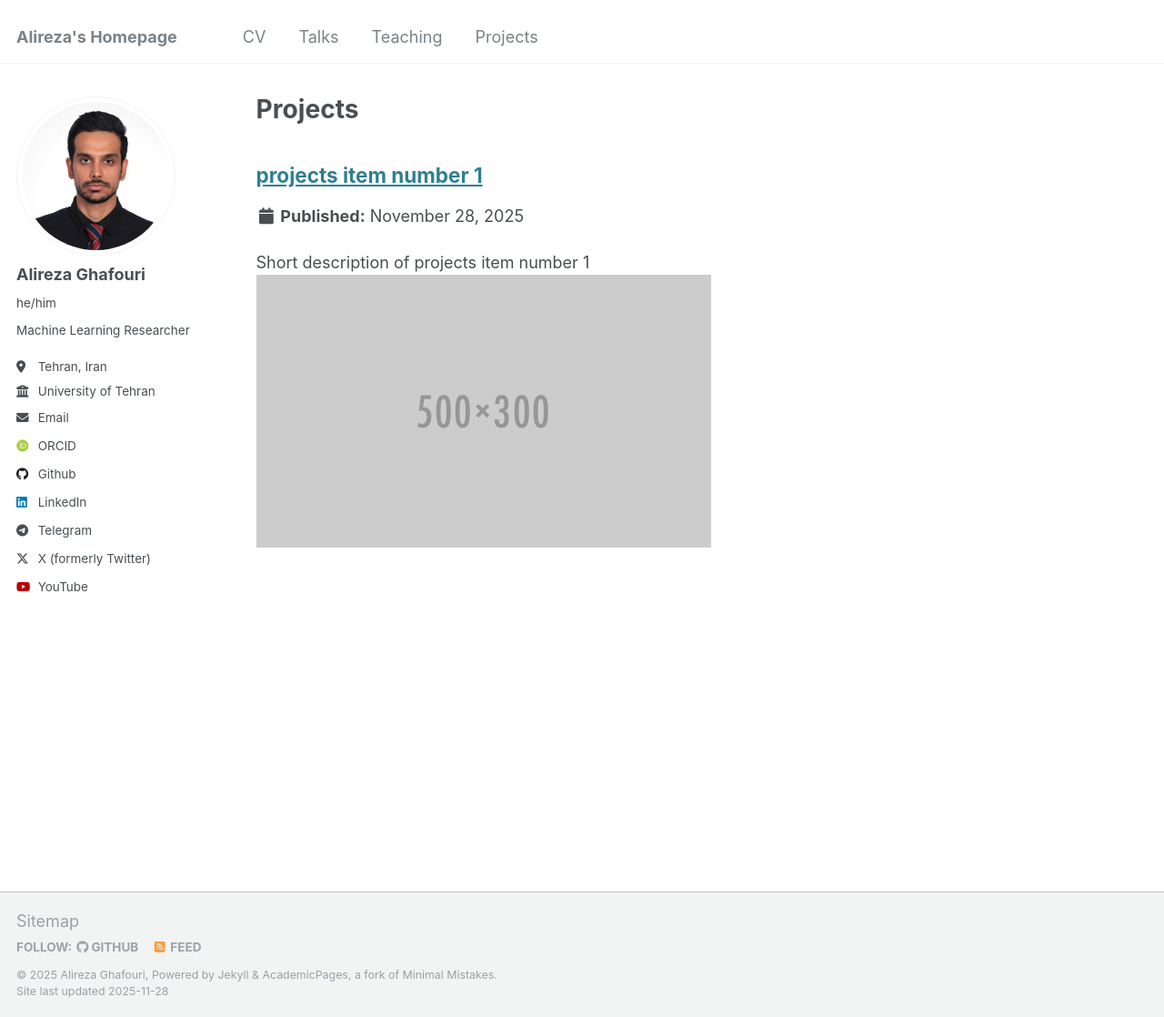
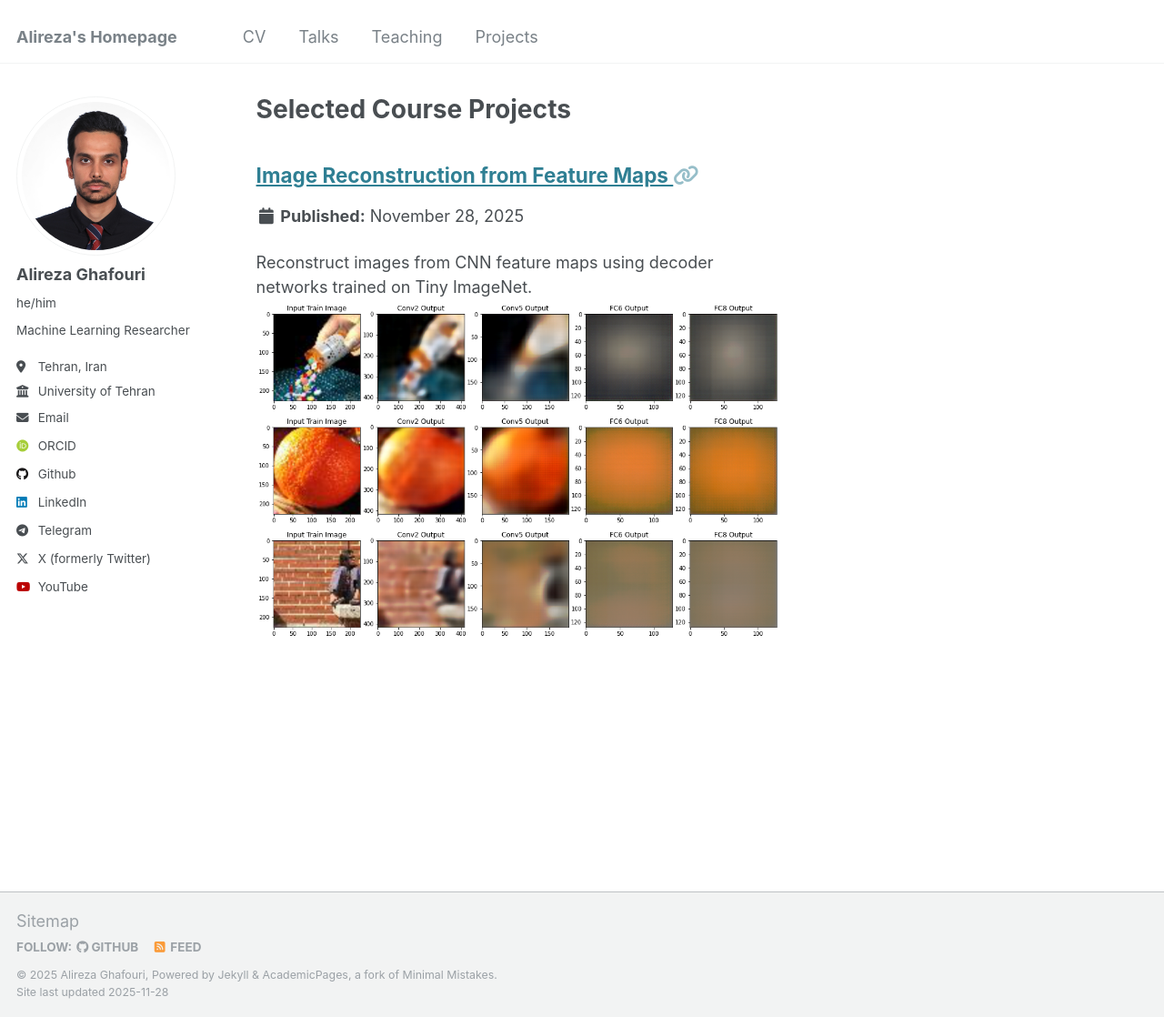
Before and after one commit to Alireza-Ghafouri/Alireza-Ghafouri.github.io, a Jekyll site: the page built from _pages/projects.html, in a window 1280 px wide and 1118 px high. Shown: the whole window at 91% size. Built offline with Jekyll 4.4.1, drawn with Linux system fonts in a browser that asks for light colours; some web fonts are replaced.

Commit message:
add 'Image Reconstruction from Feature Maps' project

```diff
--- a/_pages/projects.html
+++ b/_pages/projects.html
@@ -1,6 +1,6 @@
 ---
 layout: archive
-title: "Projects"
+title: "Selected Course Projects"
 permalink: /projects/
 author_profile: true
 collection: projects
--- /dev/null
+++ b/_projects/image-reconstruction-from-feature-maps.md
@@ -0,0 +1,17 @@
+---
+title: "Image Reconstruction from Feature Maps"
+excerpt: "Reconstruct images from CNN feature maps using decoder networks trained on Tiny ImageNet.<br/><img src='/images/img_rep_rec.png'>"
+collection: projects
+link: "https://github.com/Alireza-Ghafouri/Image-reconstruction-from-feature-maps"
+---
+
+This project investigates the feature representations learned by convolutional neural networks (CNNs) by reconstructing images from the feature maps of different layers of a pre-trained AlexNet model, inspired by *“Understanding Deep Image Representations by Inverting Them”* (Dosovitskiy & Brox, 2016).
+
+We:
+- Use **Tiny ImageNet**, selecting a subset of classes for training and evaluation.
+- Train separate reconstruction models for feature maps from `conv2`, `conv5`, `fc6`, and `fc8`.
+- Base decoder architectures on the structures in the original paper, with reduced depth for computational efficiency.
+- Produce **loss plots** and **visualizations of reconstructed images**.
+
+👉 Full code and detailed description:
+[Image Reconstruction from Feature Maps on GitHub](https://github.com/Alireza-Ghafouri/Image-reconstruction-from-feature-maps)
--- a/_projects/portfolio-1.md
+++ /dev/null
@@ -1,7 +0,0 @@
----
-title: "projects item number 1"
-excerpt: "Short description of projects item number 1<br/><img src='/images/500x300.png'>"
-collection: projects
----
-
-This is an item in your portfolio. It can be have images or nice text. If you name the file .md, it will be parsed as markdown. If you name the file .html, it will be parsed as HTML.
```
Also changed, not shown: images/img_rep_rec.png (added).
